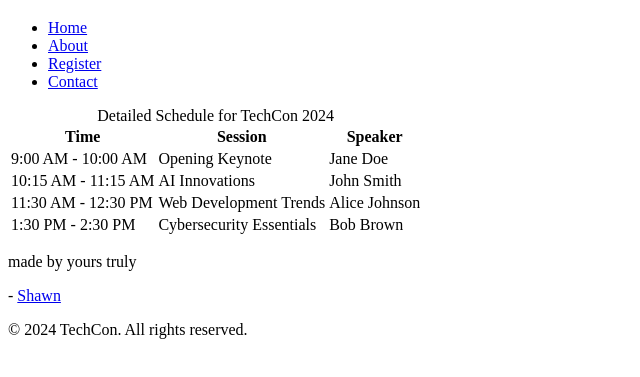
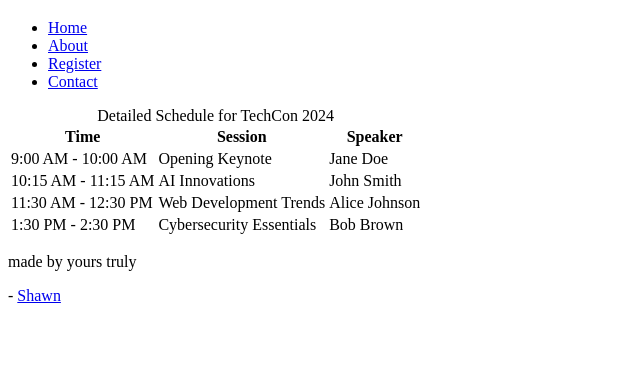
Before and after one commit to S063s/TechCon_HTML, a plain HTML site: page techcon_website/schedule.html in a window 1280 px wide. Shown: the part 61-438 px from the top of the page, without its empty margins (0-640 px from the left). Drawn offline with Linux system fonts and the light colour scheme.

Commit message:
add minor changes

```diff
--- a/techcon_website/schedule.html
+++ b/techcon_website/schedule.html
@@ -53,7 +53,6 @@
 
     <footer>
          <p> made by yours truly</p>-  <a href="https://x.com/elonmusk/status/1812258574049157405/photo/1">Shawn</a>
-        <p>&copy; 2024 TechCon. All rights reserved.</p>
     </footer>
 </body>
 
```
